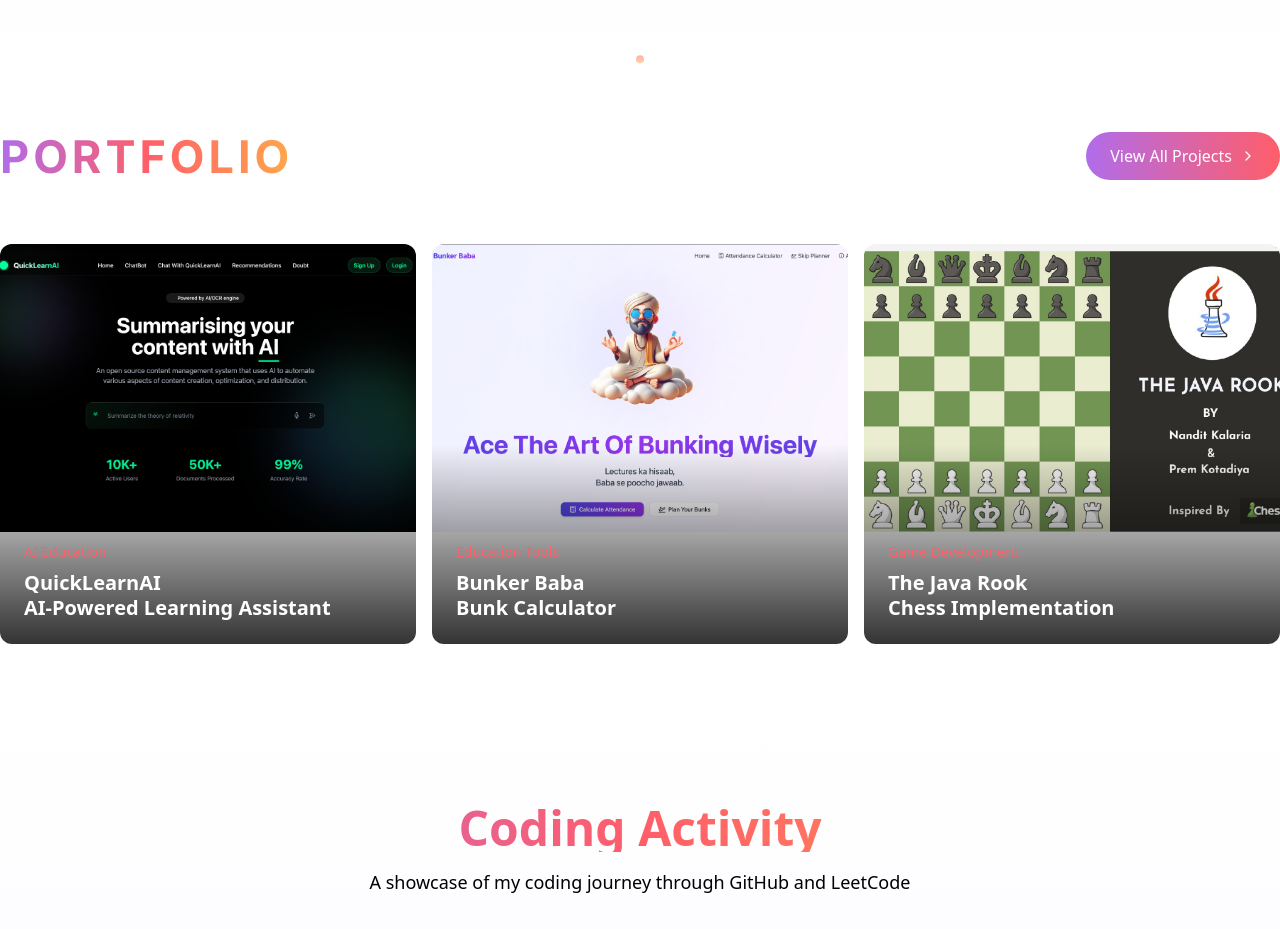
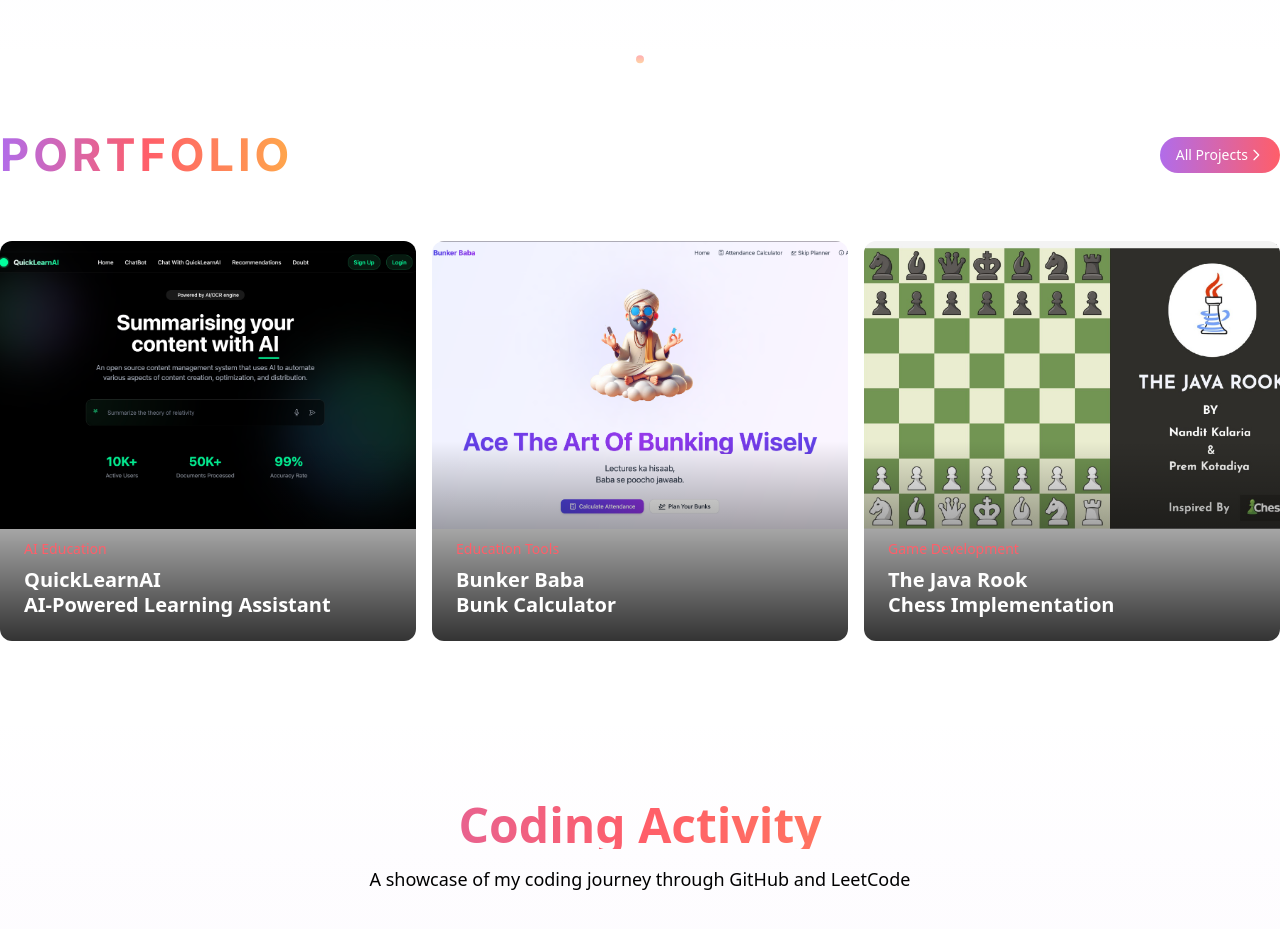
Before and after one commit to NanditKalaria/Nandit, a React (Vite) app: page / in a window 1280 px wide. Shown: the part 1560-2489 px from the top of the page. Built offline with nearby package versions, Linux system fonts and the light colour scheme.

Commit message:
Update Projects.tsx

```diff
--- a/src/screens/Body/sections/Projects/Projects.tsx
+++ b/src/screens/Body/sections/Projects/Projects.tsx
@@ -1,5 +1,4 @@
 import { motion } from "framer-motion";
-import { ChevronRight } from "lucide-react";
 import {
     Carousel,
     CarouselContent,
@@ -61,7 +60,7 @@
 
                 <motion.button
                     onClick={handleViewAllProjects}
-                    className="flex items-center space-x-2 px-6 py-3 bg-gradient-to-r from-[rgba(177,108,234,1)] to-[rgba(255,94,105,1)] text-white rounded-full hover:shadow-lg transition-all duration-300 group"
+                    className="flex items-center space-x-1 px-3 py-1.5 md:px-4 md:py-2 bg-gradient-to-r from-[rgba(177,108,234,1)] to-[rgba(255,94,105,1)] text-white rounded-full hover:shadow-lg transition-all duration-300 group text-xs md:text-sm"
                     initial={{ opacity: 0, x: 30 }}
                     whileInView={{ opacity: 1, x: 0 }}
                     transition={{ duration: 0.6 }}
@@ -69,8 +68,15 @@
                     whileHover={{ scale: 1.05 }}
                     whileTap={{ scale: 0.95 }}
                 >
-                    <span className="font-medium">View All Projects</span>
-                    <ChevronRight className="w-4 h-4 group-hover:translate-x-1 transition-transform" />
+                    All Projects
+                    <svg
+                        className="w-3 h-3 md:w-4 md:h-4 transform group-hover:translate-x-1 transition-transform"
+                        fill="none"
+                        stroke="currentColor"
+                        viewBox="0 0 24 24"
+                    >
+                        <path strokeLinecap="round" strokeLinejoin="round" strokeWidth={2} d="M9 5l7 7-7 7" />
+                    </svg>
                 </motion.button>
             </div>
 
```
